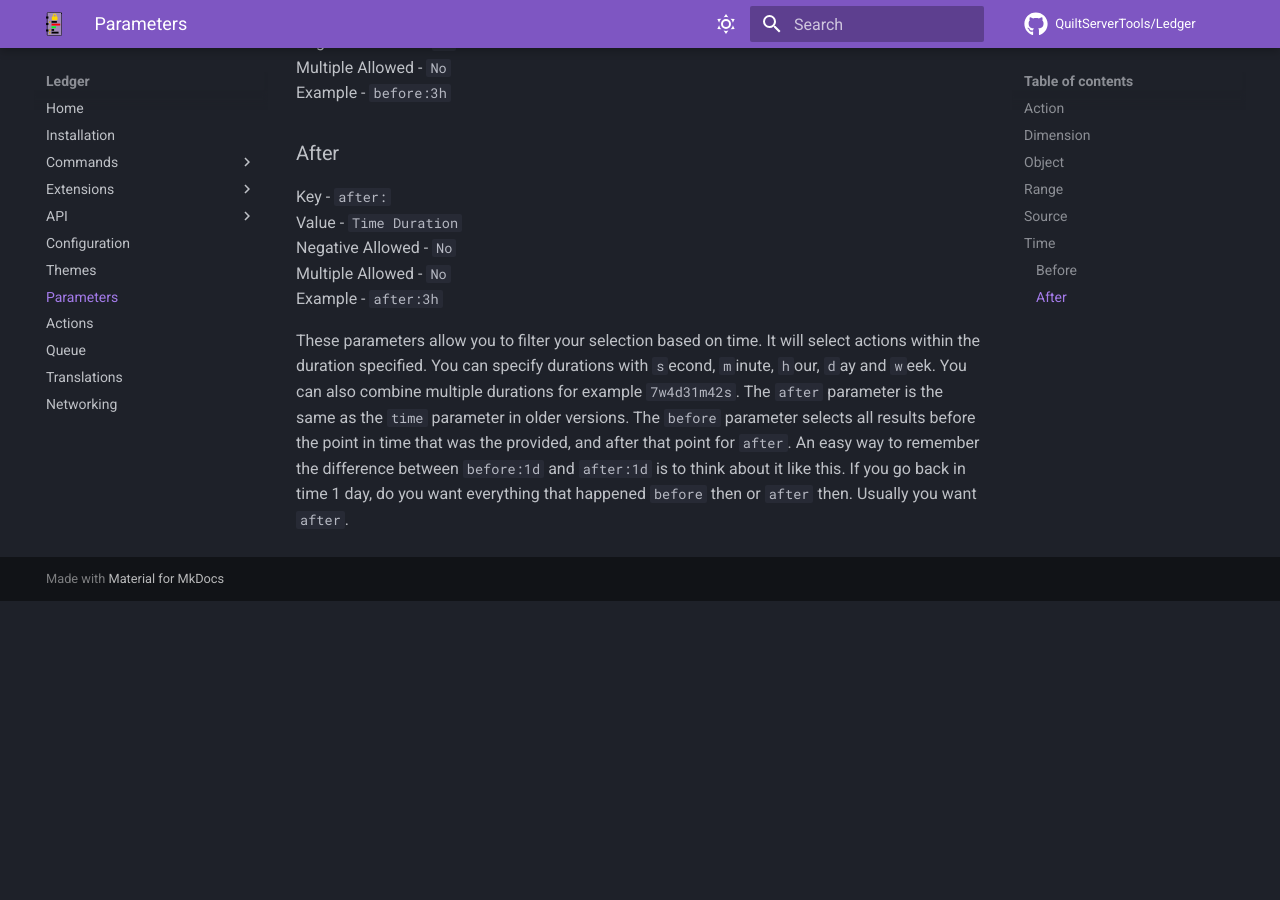
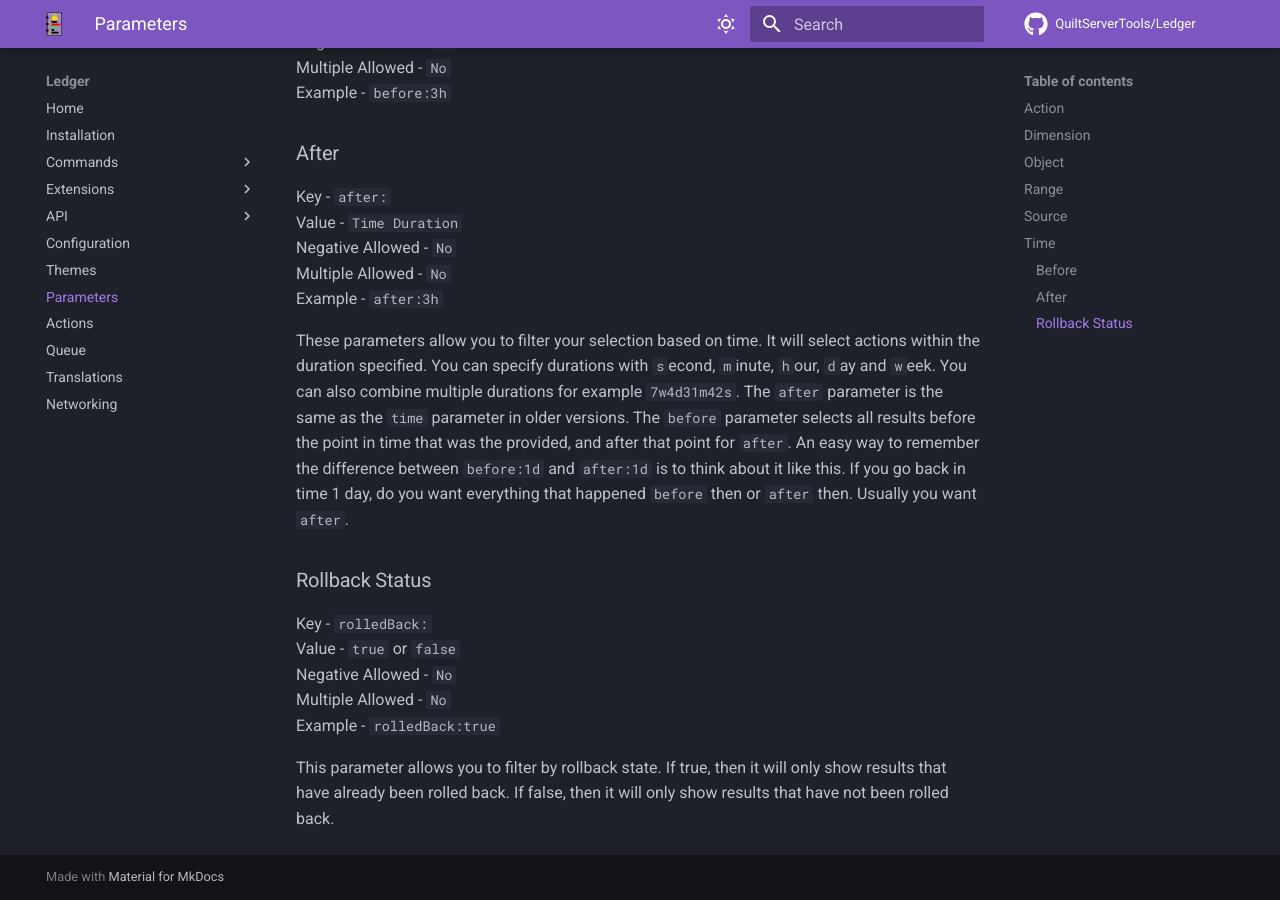
Before and after one commit to QuiltServerTools/Ledger, an MkDocs documentation site: the page built from docs/parameters.md, in a window 1280 px wide and 900 px high, scrolled down 1923 px. Built offline with MkDocs 1.6.1 and Material for MkDocs 9.7.7, drawn with Linux system fonts in a browser that asks for light colours; comment, search, counter and statistics services are not loaded; the version menu is left out; before the commit the page ends 2524 px from its top, so only the background shows below that.

Commit message:
Update docs

```diff
--- a/docs/parameters.md
+++ b/docs/parameters.md
@@ -82,3 +82,12 @@ The `before` parameter selects all results before the point in time that was the
 An easy way to remember the difference between `before:1d` and `after:1d` is to think about it like this.
 If you go back in time 1 day, do you want everything that happened `before` then or `after` then.
 Usually you want `after`.
+
+### Rollback Status
+Key - `rolledBack:`
+Value - `true` or `false`
+Negative Allowed - `No`
+Multiple Allowed - `No`
+Example - `rolledBack:true`
+
+This parameter allows you to filter by rollback state. If true, then it will only show results that have already been rolled back. If false, then it will only show results that have not been rolled back.
```
